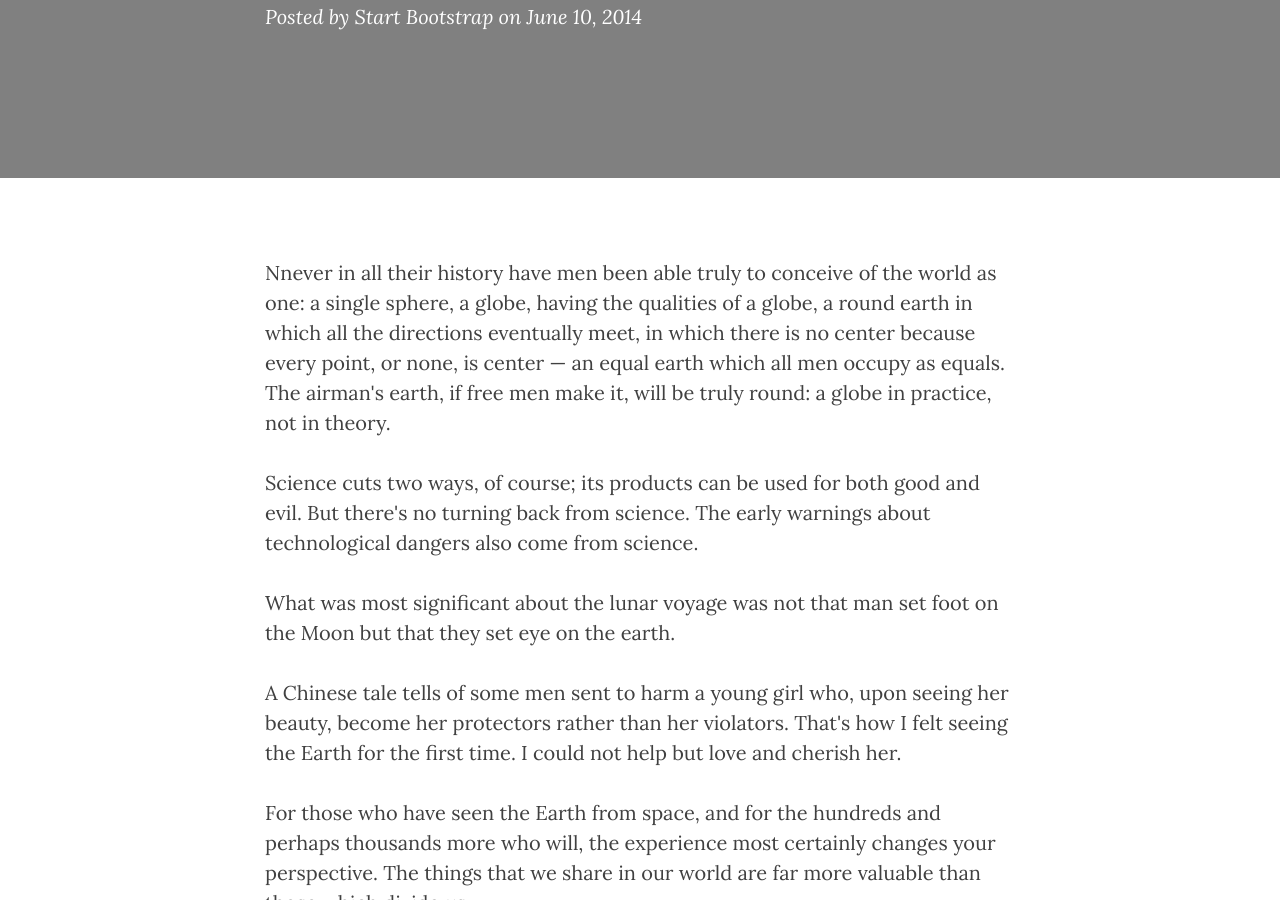
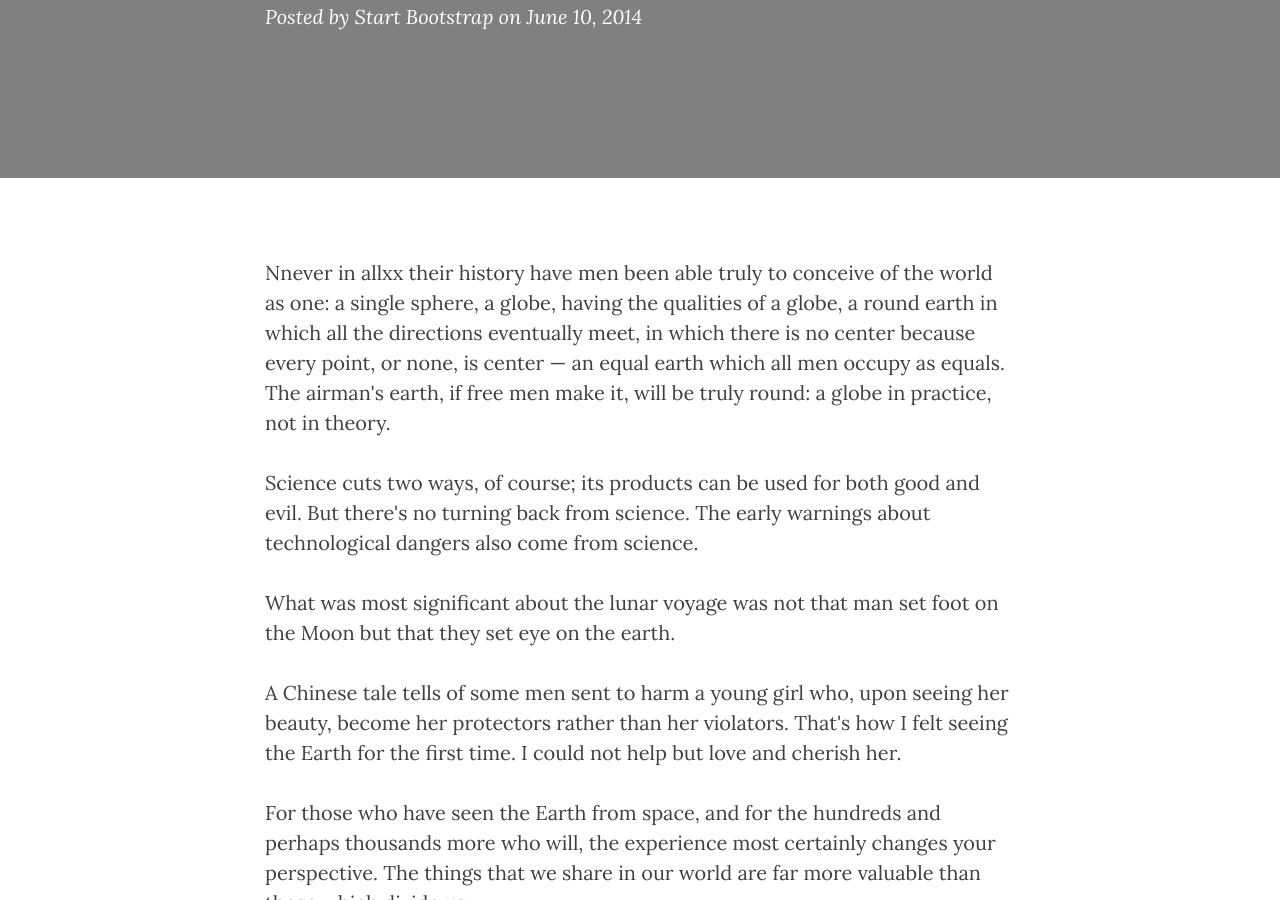
Before and after one commit to admien33/d2m.tech, a Jekyll site: the page built from _posts/2014-06-10-dinosaurs.md, in a window 1280 px wide and 900 px high, scrolled down 391 px. Built offline with Jekyll 4.4.1, drawn with Linux system fonts in a browser that asks for light colours; nearby versions of some CDN libraries.

Commit message:
update file 2014-06-10-dinosaurs.md

```diff
--- a/_posts/2014-06-10-dinosaurs.md
+++ b/_posts/2014-06-10-dinosaurs.md
@@ -6,7 +6,7 @@ date:       2014-06-10 12:00:00
 author:     Start Bootstrap
 header-img: post-bg-01.jpg
 ---
-<p>Nnever in all their history have men been able truly to conceive of the world as one: a single sphere, a globe, having the qualities of a globe, a round earth in which all the directions eventually meet, in which there is no center because every point, or none, is center — an equal earth which all men occupy as equals. The airman's earth, if free men make it, will be truly round: a globe in practice, not in theory.</p>
+<p>Nnever in allxx their history have men been able truly to conceive of the world as one: a single sphere, a globe, having the qualities of a globe, a round earth in which all the directions eventually meet, in which there is no center because every point, or none, is center — an equal earth which all men occupy as equals. The airman's earth, if free men make it, will be truly round: a globe in practice, not in theory.</p>
 
 <p>Science cuts two ways, of course; its products can be used for both good and evil. But there's no turning back from science. The early warnings about technological dangers also come from science.</p>
 
```
